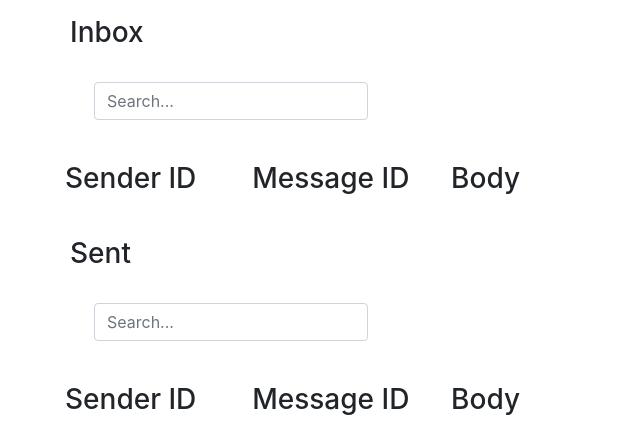
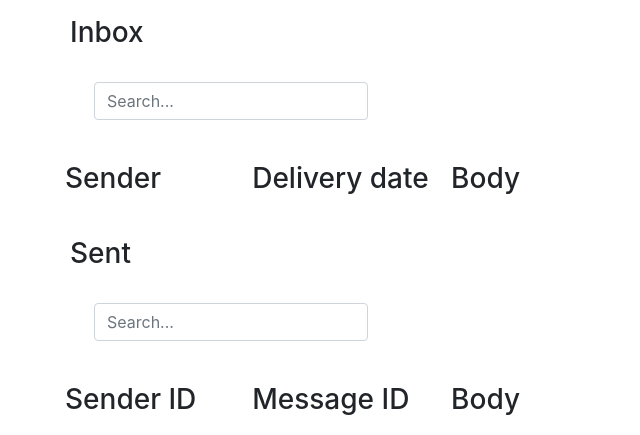
Before and after one commit to TommasoLencioni/squad2-MyMessageInTheBottle, a Flask app: page /mailbox in a window 1280 px wide. Shown: the part 76-511 px from the top of the page, without its empty margins (0-640 px from the left). Run offline with Flask 2, Linux system fonts and the light colour scheme; a user stored in the database is signed in; data comes from the database, SQL or seed files in the repository; data that the repository does not hold is empty; some libraries are stand-ins or nearby versions.

Commit message:
display sender nickname in inbox

```diff
--- a/monolith/templates/mailbox.html
+++ b/monolith/templates/mailbox.html
@@ -42,25 +42,25 @@
 
         <div class="row">
           <div style="width: 16%; float: left; padding: 10px;">
-            <h2 class="h3 mt-3 mb-3">Sender ID</h2>
-            {% for message in messages: %}
+            <h2 class="h3 mt-3 mb-3">Sender</h2>
+            {% for message in message_and_users: %}
                 <a class="list-group-item list-group-item-action border-1" style="background-color:#ccc;">
                     <div class="d-flex align-items-start">
                         <div class="flex-grow-1 ml-3">
-                            {{message.sender_id}}
-                            </div>
+                            {{message[1].nickname}}
+                        </div>
                     </div>
                 </a>
             {% endfor %}
           </div>
 
           <div style="width: 17%; float: left; padding: 10px;">
-            <h2 class="h3 mt-3 mb-3">Message ID</h2>
+            <h2 class="h3 mt-3 mb-3">Delivery date</h2>
             {% for message in messages: %}
                 <a class="list-group-item list-group-item-action border-1" style="background-color:#ccc;">
                     <div class="d-flex align-items-start">
                         <div class="flex-grow-1 ml-3">
-                            {{message.message_id}}
+                            {{message.delivery_date}}
                             </div>
                     </div>
                 </a>
--- a/monolith/views/users.py
+++ b/monolith/views/users.py
@@ -145,6 +145,17 @@ def delete_account():
 
 @users.route('/mailbox', methods=['GET'])
 def inbox():
-    _recMessages = db.session.query(Message).filter(Message.receiver_id == current_user.id)
-    _sentMessages = db.session.query(Message).filter(Message.sender_id == current_user.id)
-    return render_template("mailbox.html", messages=_recMessages, sendMessages=_sentMessages)
+    _recMessages = db.session.query(Message).filter(Message.receiver_id == current_user.id).filter(Message.is_draft == False)
+    _sentMessages = db.session.query(Message).filter(Message.sender_id == current_user.id).filter(Message.is_draft == False)
+    message_and_users = db.session.query(Message,User).filter(Message.receiver_id == current_user.id).filter(Message.is_draft == False).filter(Message.sender_id==User.id)
+    print(message_and_users)
+    nickname_list=[]
+    for elem in message_and_users.all():
+        print(str(elem[1].nickname))
+        #nickname_list.append
+    #user_list = db.session.query(User.email).filter(User.id != current_user.id)
+    #print(user_list.all())
+    #new_user_list=[]
+    #for elem in user_list.all():
+    #    new_user_list.append(str(elem).replace('(','').replace('\'', '').replace(')','').replace(',',''))
+    return render_template("mailbox.html", messages=_recMessages, sendMessages=_sentMessages, message_and_users=message_and_users.all())
```
